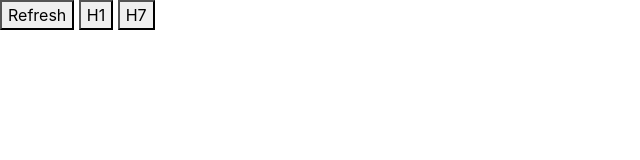
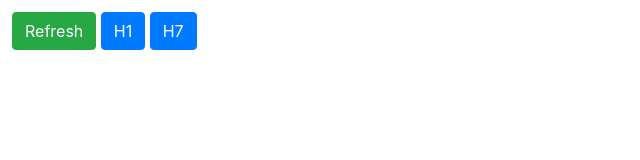
Before and after one commit to pulsejet/iitb-templates, a plain HTML site: page index.html in a window 1280 px wide. Shown: the whole page, without its empty margins (0-640 px from the left). Drawn offline with nearby package versions, Linux system fonts and the light colour scheme.

Commit message:
Add elevation css, other minor changes

```diff
--- a/index.html
+++ b/index.html
@@ -23,12 +23,14 @@
         </script>
 
         <link rel="stylesheet" href="styles.css">
+
+        <title>IITB Templates</title>
     </head>
 
-    <body>
-        <button onclick="loadLayout(currentLayout)">Refresh</button>
-        <button onclick="loadLayout('H1')">H1</button>
-        <button onclick="loadLayout('H7')">H7</button>
+    <body style="margin: 12px">
+        <button class='btn btn-success' onclick="loadLayout(currentLayout)">Refresh</button>
+        <button class='btn btn-primary' onclick="loadLayout('H1')">H1</button>
+        <button class='btn btn-primary' onclick="loadLayout('H7')">H7</button>
 
         <div id="layout"></div>
     </body>
--- a/styles.css
+++ b/styles.css
@@ -40,4 +40,7 @@ table.building {
     border-spacing: 0 15px;
 }
 
+.mat-elevation-z3 {
+    box-shadow: 0px 3px 3px -2px rgba(0, 0, 0, 0.2), 0px 3px 4px 0px rgba(0, 0, 0, 0.14), 0px 1px 8px 0px rgba(0, 0, 0, 0.12); }
+
 /* --------------------------------------------- */
```
